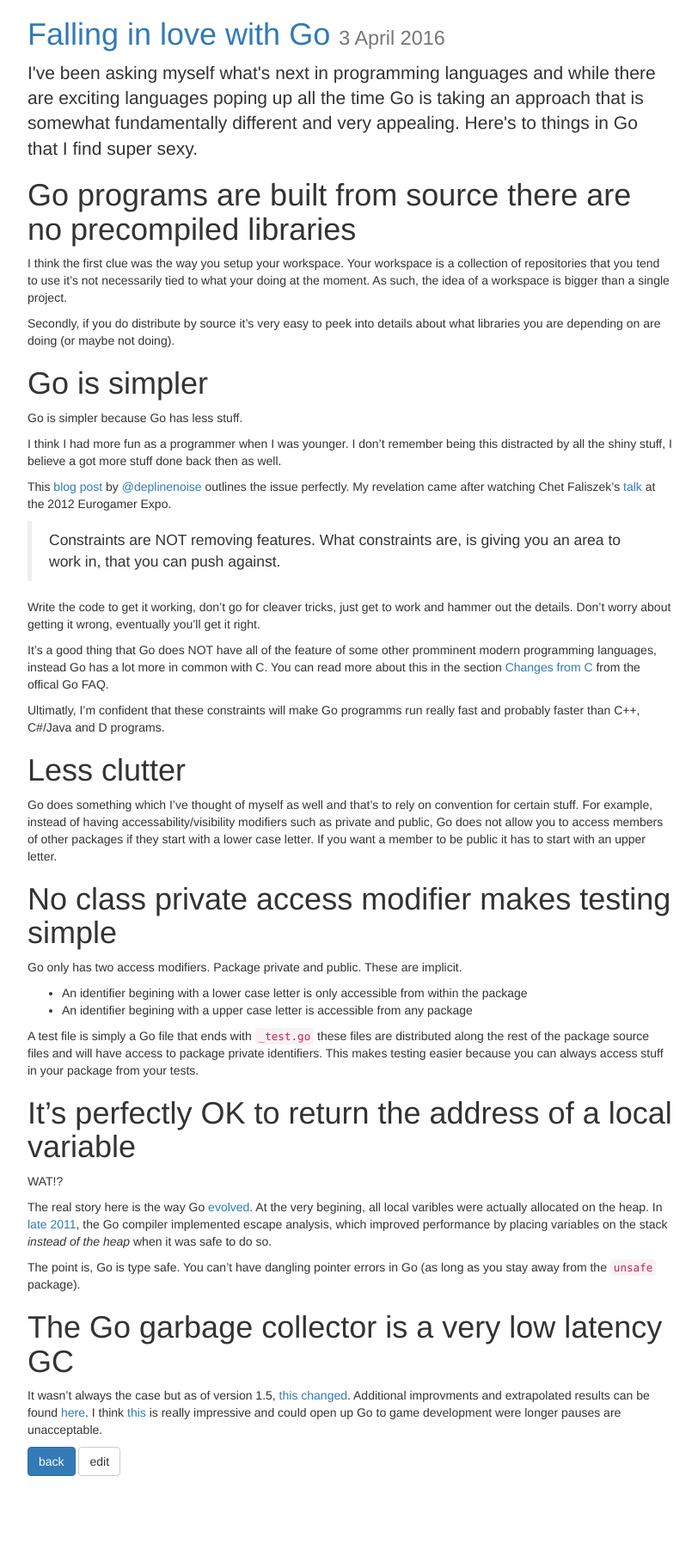
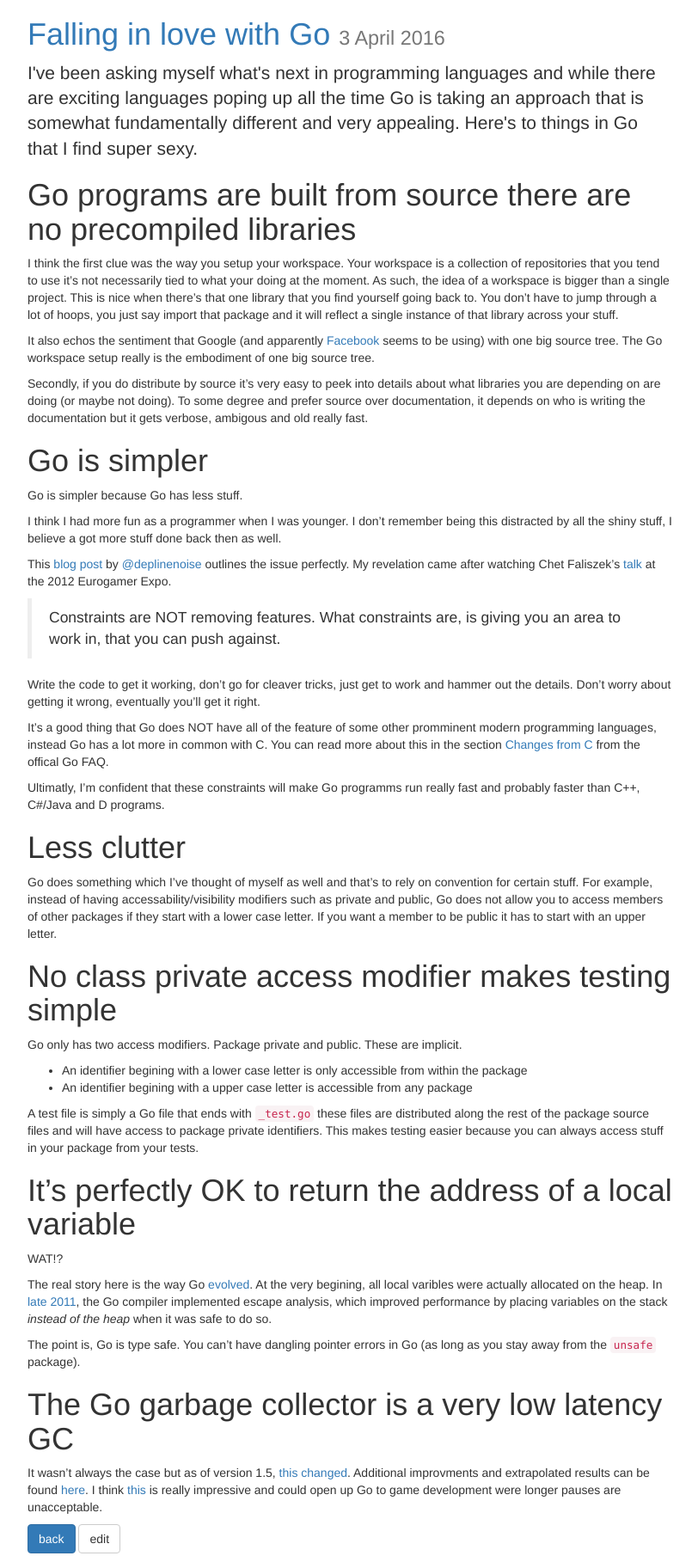
Before and after one commit to leidegre/leidegre.github.com, a Jekyll site: the page built from _posts/2016-04-03-falling-in-love-with-go.md, in a window 1280 px wide. Shown: the whole page at 86% size, without its empty margins (38-850 px from the left). Built offline with Jekyll 4.4.1, drawn with Linux system fonts in a browser that asks for light colours; nearby versions of some CDN libraries; before the commit the page ends 1727 px from its top, so only the background shows below that.

Commit message:
Update 2016-04-03-falling-in-love-with-go.md

```diff
--- a/_posts/2016-04-03-falling-in-love-with-go.md
+++ b/_posts/2016-04-03-falling-in-love-with-go.md
@@ -6,9 +6,11 @@ layout: post
 
 # Go programs are built from source there are no precompiled libraries
 
-I think the first clue was the way you setup your workspace. Your workspace is a collection of repositories that you tend to use it's not necessarily tied to what your doing at the moment. As such, the idea of a workspace is bigger than a single project.
+I think the first clue was the way you setup your workspace. Your workspace is a collection of repositories that you tend to use it's not necessarily tied to what your doing at the moment. As such, the idea of a workspace is bigger than a single project. This is nice when there's that one library that you find yourself going back to. You don't have to jump through a lot of hoops, you just say import that package and it will reflect a single instance of that library across your stuff.
 
-Secondly, if you do distribute by source it's very easy to peek into details about what libraries you are depending on are doing (or maybe not doing).
+It also echos the sentiment that Google (and apparently [Facebook](http://duckrowing.com/2014/05/02/one-big-source-tree/) seems to be using) with one big source tree. The Go workspace setup really is the embodiment of one big source tree.
+
+Secondly, if you do distribute by source it's very easy to peek into details about what libraries you are depending on are doing (or maybe not doing). To some degree and prefer source over documentation, it depends on who is writing the documentation but it gets verbose, ambigous and old really fast.
 
 # Go is simpler
 
```
